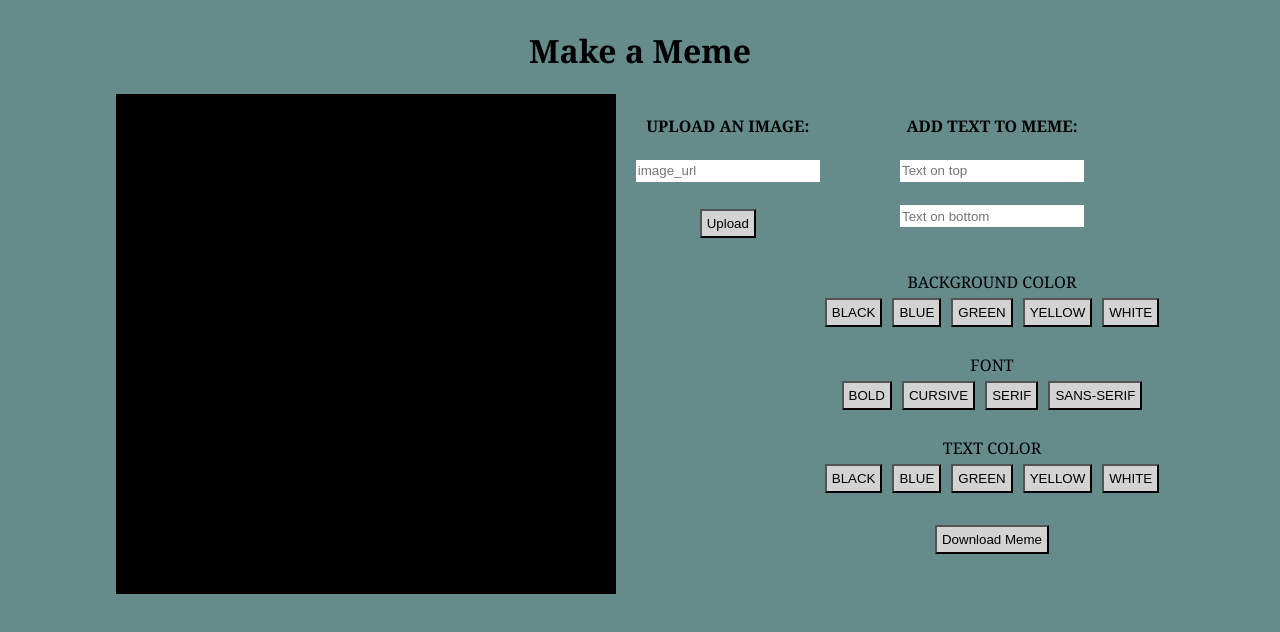
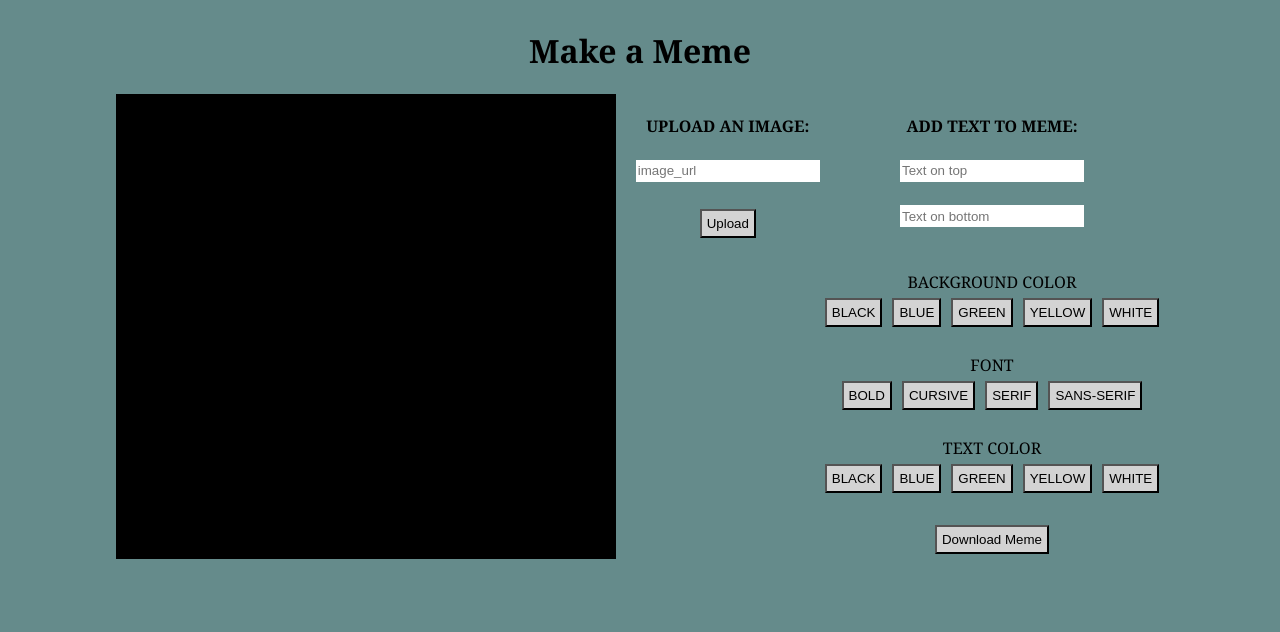
Before and after one commit to amandena/react-meme-generator, a React (Create React App) app: page / in a window 1280 px wide. Shown: the top 632 px of the page. Built offline with nearby package versions, Linux system fonts and the light colour scheme.

Commit message:
adjusted font size and location on svg

```diff
--- a/src/components/MemeCard.js
+++ b/src/components/MemeCard.js
@@ -5,7 +5,7 @@ const MemeCard = ({ meme }) => {
     <div className="meme-div">
       <svg version="1.1"
           baseProfile="full"
-          width="500" height="500"
+          width="500" height="auto"
           xmlns="http://www.w3.org/2000/svg">
 
         <rect
@@ -25,8 +25,8 @@ const MemeCard = ({ meme }) => {
         <text
           className="top-text"
           x="250"
-          y="45"
-          fontSize="40"
+          y="30"
+          fontSize="28"
           fontFamily={meme.font}
           textAnchor="middle"
           fill={meme.textColor}
@@ -37,8 +37,8 @@ const MemeCard = ({ meme }) => {
         <text
           className="bottom-text"
           x="250"
-          y="440"
-          fontSize="40"
+          y="405"
+          fontSize="28"
           fontFamily={meme.font}
           textAnchor="middle"
           fill={meme.textColor}
```
